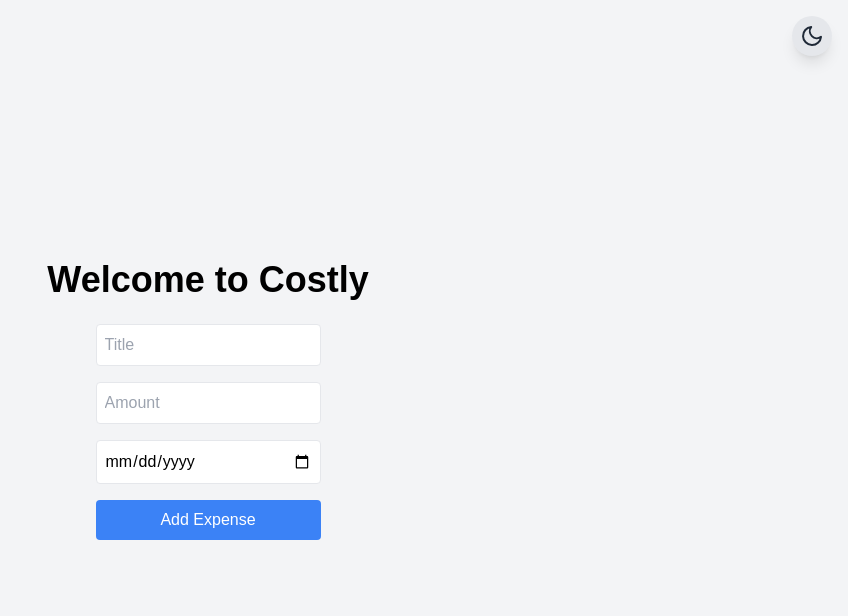
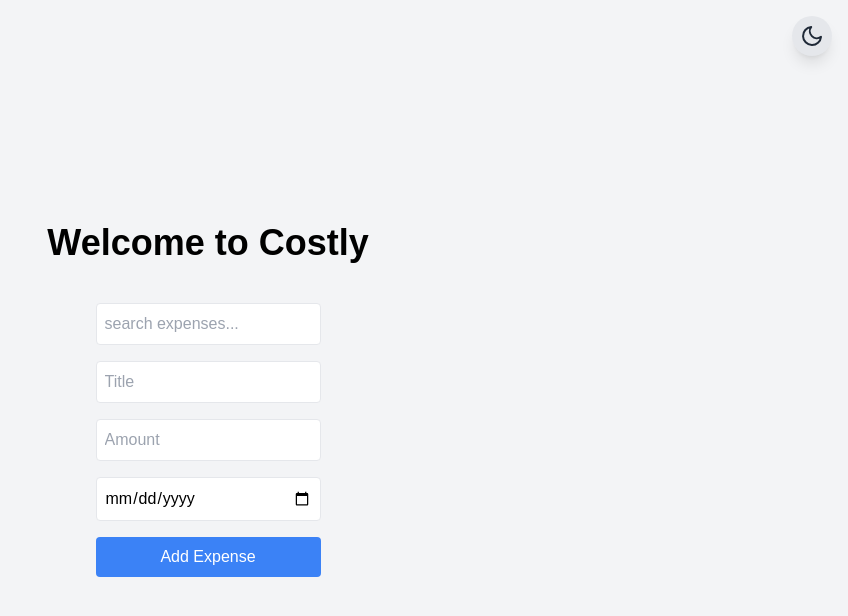
Before and after one commit to frau-azadeh/Costly, a Next.js app: page / in a window 1280 px wide. Shown: the top 616 px of the page, without its empty margins (432-1280 px from the left). Built offline with nearby package versions, Linux system fonts and the light colour scheme.

Commit message:
add ExpenseSearch Component

```diff
--- a/src/app/page.tsx
+++ b/src/app/page.tsx
@@ -5,6 +5,7 @@ import { MainLayout } from "@/components/MainLayout";
 import { ThemeSwitcher } from "@/components/ThemeSwitcher";
 import { ExpenseForm } from "@/components/ExpenseForm";
 import { ExpenseList } from "@/components/ExpenseList";
+import { ExpenseSearch } from "@/components/ExpenseSearch";
 
 type FormData = {
   id?: number;
@@ -21,6 +22,7 @@ const HomePage: React.FC = () => {
       <div className="flex flex-col items-center justify-center min-h-screen">
         <h1 className="text-4xl font-bold mb-6">Welcome to Costly</h1>
         <ThemeSwitcher />
+        <ExpenseSearch />
         <ExpenseForm editingExpense={editingExpense} setEditingExpense={setEditingExpense} />
         <ExpenseList setEditingExpense={setEditingExpense} />
       </div>
```
